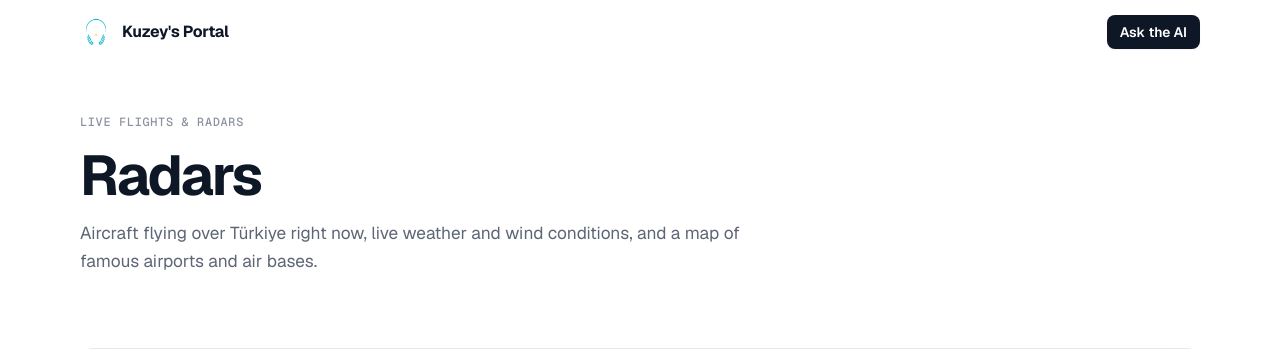
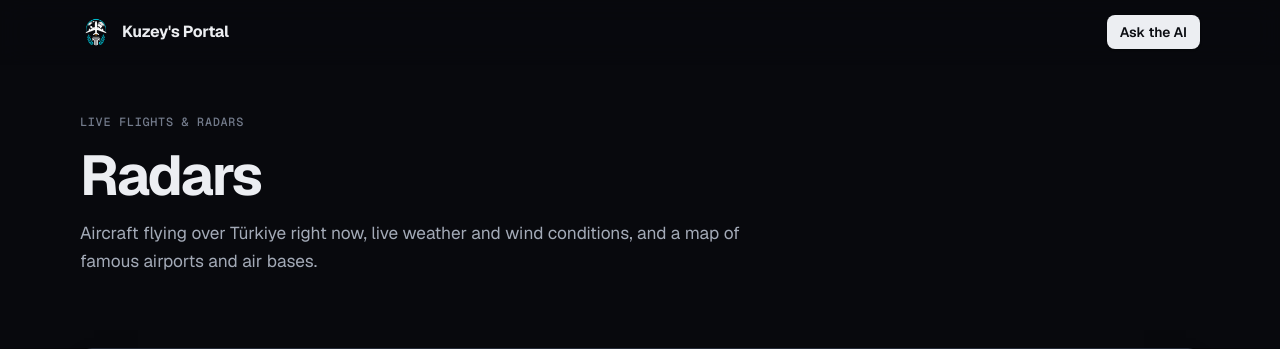
Before and after one commit to Kuzipilot234/aviation-history-portal, a Django app: template portal/core/templates/core/radars.html in a window 1280 px wide. Shown: the top 349 px of the page. Run offline with Django 5.2, Linux system fonts and the light colour scheme; the template is opened without the code that fills it, so the values that code supplies are empty.

Commit message:
Switch the site to a dark theme
Co-Authored-By: Claude Opus 5.5 <noreply@anthropic.com>

```diff
--- a/portal/core/static/core/css/portal.css
+++ b/portal/core/static/core/css/portal.css
@@ -1,37 +1,40 @@
-/* Kuzey's Portal — clean, light design.
-   White pages with soft grey sections, one orange accent for actions,
+/* Kuzey's Portal — clean, dark design.
+   Near-black pages with slightly raised surfaces, one orange accent for actions,
    Geist for text and Geist Mono for small data labels. */
 
 :root {
-  color-scheme: light;
+  color-scheme: dark;
 
-  --bg: #ffffff;
-  --bg-soft: #f7f7f8;
-  --bg-sunk: #f1f2f4;
-  --line: #e7e8eb;
-  --line-strong: #d5d8dd;
+  --page: #08090d;
+  --bg: #0f1218;
+  --bg-soft: #151922;
+  --bg-sunk: #1c212b;
+  --line: #262c38;
+  --line-strong: #363e4d;
 
-  --text: #0e1726;
-  --muted: #5d6675;
-  --faint: #8b93a1;
+  --text: #eceef2;
+  --muted: #a3aab7;
+  --faint: #737b8b;
+  --inverse-bg: #eceef2;
+  --inverse-text: #0b0d12;
 
   --accent: #ea580c;
-  --accent-hover: #c2410c;
-  --accent-soft: #fff3eb;
-  --accent-text: #c2410c;
+  --accent-hover: #f97316;
+  --accent-soft: rgba(249, 115, 22, 0.14);
+  --accent-text: #fb923c;
   --on-accent: #ffffff;
 
-  --aviation: #0369a1;
-  --aviation-soft: #e8f4fc;
-  --history: #a15c07;
-  --history-soft: #fdf3e1;
+  --aviation: #7cc4f5;
+  --aviation-soft: rgba(56, 152, 236, 0.15);
+  --history: #f0c36a;
+  --history-soft: rgba(240, 195, 106, 0.13);
 
-  --success: #15803d;
-  --success-soft: #ecfdf3;
-  --warning: #a16207;
-  --warning-soft: #fefce8;
-  --error: #b91c1c;
-  --error-soft: #fef2f2;
+  --success: #4ade80;
+  --success-soft: rgba(74, 222, 128, 0.12);
+  --warning: #facc15;
+  --warning-soft: rgba(250, 204, 21, 0.12);
+  --error: #f87171;
+  --error-soft: rgba(248, 113, 113, 0.12);
 
   --font: "Geist", "Segoe UI", system-ui, -apple-system, sans-serif;
   --font-mono: "Geist Mono", Consolas, "Courier New", monospace;
@@ -39,8 +42,8 @@
   --radius-sm: 8px;
   --radius: 12px;
   --radius-lg: 20px;
-  --shadow-sm: 0 1px 2px rgba(14, 23, 38, 0.05);
-  --shadow: 0 1px 2px rgba(14, 23, 38, 0.04), 0 8px 24px -12px rgba(14, 23, 38, 0.12);
+  --shadow-sm: 0 1px 2px rgba(0, 0, 0, 0.3);
+  --shadow: 0 1px 2px rgba(0, 0, 0, 0.3), 0 10px 28px -14px rgba(0, 0, 0, 0.7);
   --ease: cubic-bezier(0.2, 0.7, 0.2, 1);
 }
 
@@ -56,7 +59,7 @@ body {
   min-height: 100vh;
   display: flex;
   flex-direction: column;
-  background: var(--bg);
+  background: var(--page);
   color: var(--text);
   font-family: var(--font);
   font-size: 16px;
@@ -117,7 +120,7 @@ main.container {
   position: sticky;
   top: 0;
   z-index: 1100;
-  background: rgba(255, 255, 255, 0.85);
+  background: rgba(8, 9, 13, 0.8);
   backdrop-filter: blur(12px) saturate(160%);
   -webkit-backdrop-filter: blur(12px) saturate(160%);
   border-bottom: 1px solid transparent;
@@ -204,8 +207,8 @@ button[disabled] { opacity: 0.55; cursor: progress; }
   border-color: var(--line-strong);
 }
 .button.ghost:hover, button.ghost:hover { background: var(--bg-soft); }
-.button.dark { background: var(--text); color: #fff; }
-.button.dark:hover { background: #253045; }
+.button.dark { background: var(--inverse-bg); color: var(--inverse-text); }
+.button.dark:hover { background: #ffffff; }
 .button.small, button.small { min-height: 34px; padding: 5px 12px; font-size: 0.86rem; }
 .link-arrow { font-weight: 550; text-decoration: none; display: inline-flex; gap: 6px; align-items: center; }
 .link-arrow:hover { text-decoration: underline; }
--- a/portal/core/templates/core/base.html
+++ b/portal/core/templates/core/base.html
@@ -5,7 +5,7 @@
   <meta name="viewport" content="width=device-width, initial-scale=1">
   <title>{% block title %}Kuzey's Aviation and History Portal{% endblock %}</title>
   <meta name="description" content="Aviation and history news, an AI chatbot and quiz, history games, a live flight tracker and radar tools.">
-  <meta name="theme-color" content="#ffffff">
+  <meta name="theme-color" content="#08090d">
   <link rel="icon" href="{% static 'core/img/site_logo.png' %}">
   <link rel="preconnect" href="https://fonts.googleapis.com">
   <link rel="preconnect" href="https://fonts.gstatic.com" crossorigin>
--- a/portal/core/templates/core/radars.html
+++ b/portal/core/templates/core/radars.html
@@ -70,7 +70,7 @@
   (function () {
     const TILES = "https://tile.openstreetmap.org/{z}/{x}/{y}.png";
     const ATTRIBUTION = '&copy; <a href="https://www.openstreetmap.org/copyright">OpenStreetMap</a> contributors';
-    const ORANGE = "#ea580c";
+    const ORANGE = "#f97316";
 
     function baseMap(id, center, zoom) {
       const map = L.map(id, { scrollWheelZoom: false, worldCopyJump: true }).setView(center, zoom);
@@ -104,7 +104,7 @@
         iconSize: [22, 22],
         iconAnchor: [11, 11],
         html: '<svg width="22" height="22" viewBox="0 0 24 24" style="transform: rotate(' + heading + 'deg)">' +
-              '<path fill="currentColor" stroke="#fff" stroke-width="0.8" d="M12 2c.8 0 1.4.9 1.4 2v5.2l7.6 4.4v2l-7.6-2.3v4.4l2.2 1.7V21L12 20l-3.6 1v-1.6l2.2-1.7v-4.4L3 15.6v-2l7.6-4.4V4c0-1.1.6-2 1.4-2z"/></svg>',
+              '<path fill="currentColor" stroke="#08090d" stroke-width="0.8" d="M12 2c.8 0 1.4.9 1.4 2v5.2l7.6 4.4v2l-7.6-2.3v4.4l2.2 1.7V21L12 20l-3.6 1v-1.6l2.2-1.7v-4.4L3 15.6v-2l7.6-4.4V4c0-1.1.6-2 1.4-2z"/></svg>',
       });
     }
 
```
Also changed, not shown: other parts of portal/core/static/core/css/portal.css (+23 -16 lines).
